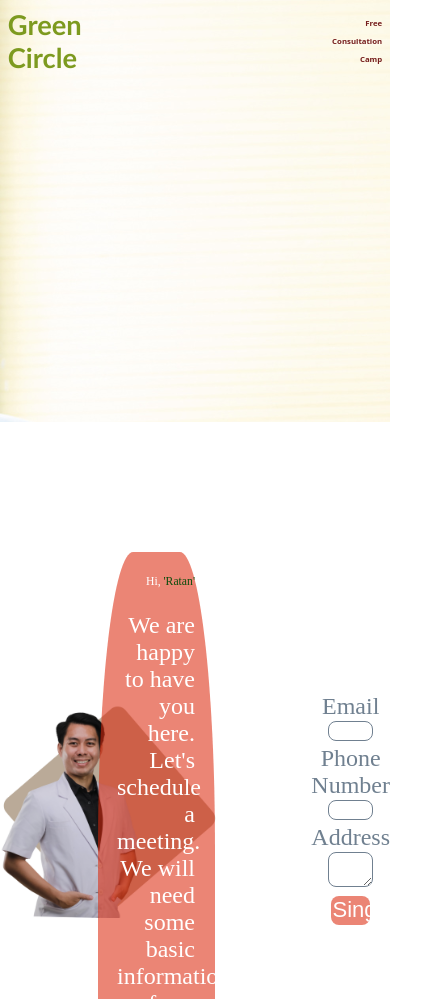
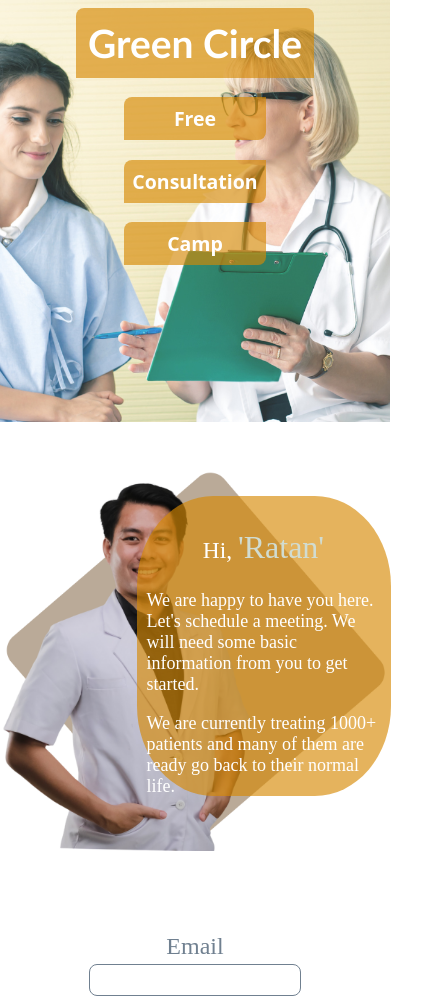
Before and after one commit to rmrokon/free-consultation-landingpage, a plain HTML site: page index.html in a window 390 px wide. Shown: the top 999 px of the page, 424 px wide, since content can reach past the window. Drawn offline with Linux system fonts and the light colour scheme.

Commit message:
responsive done

```diff
--- a/index.html
+++ b/index.html
@@ -12,7 +12,7 @@
 <body>
     <header>
         <div class="header-content-container">
-            <h1 id="title">Green <br> Circle</h1>
+            <h1 id="title">Green Circle</h1>
             <div id="sub-title">
                 <p>Free</p>
                 <p>Consultation</p>
@@ -45,7 +45,7 @@
             </div>
         </section>
 
-        <section>
+        <section class="testimonials-sec">
             <h2>Check what previous participants said about us!</h2>
             <div id="testimonials">
 
--- a/style.css
+++ b/style.css
@@ -5,8 +5,7 @@ body {
 header {
     height: 50vh;
     background: url(images/greenCircle.png)no-repeat;
-    background-position: cover;
-
+    background-position: center;
 }
 
 .header-content-container {
@@ -20,7 +19,10 @@ header {
     font-size: 7vw;
     font-weight: 700;
     margin: 0;
-    color: rgb(125, 154, 31);
+    color: white;
+    background-color: rgba(215, 138, 4, 0.644);
+    padding: 12px;
+    border-radius: 8px 8px 0 0;
     font-family: 'Gill Sans', 'Gill Sans MT', Calibri, 'Trebuchet MS', sans-serif
 }
 
@@ -30,6 +32,9 @@ header {
     font-weight: 700;
     text-align: right;
     color: rgb(118, 30, 30);
+    background-color: rgba(215, 138, 4, 0.644);
+    padding: 8px;
+    border-radius: 8px 0 8px 0;
 }
 
 .intro-with-form {
@@ -43,7 +48,7 @@ header {
 }
 
 .intro img {
-    width: 70%;
+    width: 100%;
 }
 
 .intro-text {
@@ -52,7 +57,7 @@ header {
     left: 25%;
     width: 20%;
     font-size: 24px;
-    background-color: rgba(220, 39, 11, 0.565);
+    background-color: rgba(215, 138, 4, 0.644);
     padding: 3% 5%;
     border-radius: 30%;
     text-align: right;
@@ -65,7 +70,8 @@ header {
 }
 
 #patient-name {
-    color: rgb(12, 77, 12);
+    color: rgb(209, 220, 209);
+    font-size: 32px;
 
 }
 
@@ -91,9 +97,16 @@ textarea {
 
 #sign-up-btn {
     border: 0;
-    background-color: rgba(220, 39, 11, 0.565);
+    background-color: rgba(215, 138, 4, 0.644);
     font-size: 22px;
     color: white;
+}
+
+.testimonials-sec h2 {
+    margin-top: 10%;
+    font-size: 32px;
+    text-align: center;
+    color: #888888;
 }
 
 #testimonials {
@@ -115,3 +128,59 @@ textarea {
     width: 10%;
     border-radius: 50%;
 }
+
+@media screen and (max-width: 688px) {
+    header {
+        background-size: cover;
+    }
+
+    .header-content-container {
+        flex-direction: column;
+    }
+
+    #title {
+        font-size: 10vw;
+    }
+
+    #sub-title p {
+        font-size: 5vw;
+        text-align: center;
+        color: white;
+    }
+
+    .intro-with-form {
+        flex-direction: column;
+    }
+
+    .intro-text {
+        width: 60%;
+        height: 40%;
+        padding: 10px;
+        font-size: 18px;
+        top: 5%;
+        left: 35%;
+        text-align: left;
+    }
+
+    .intro-text-title {
+        text-align: center;
+        font-size: 6vw;
+        color: white;
+    }
+
+    .signup-form {
+        margin: 20% 0;
+        width: 100%;
+        text-align: center;
+    }
+
+    .testimonials-sec h2 {
+        margin: 10% 0;
+    }
+
+    #testimonials {
+
+        grid-template-columns: repeat(1, 1fr);
+
+    }
+}
```
